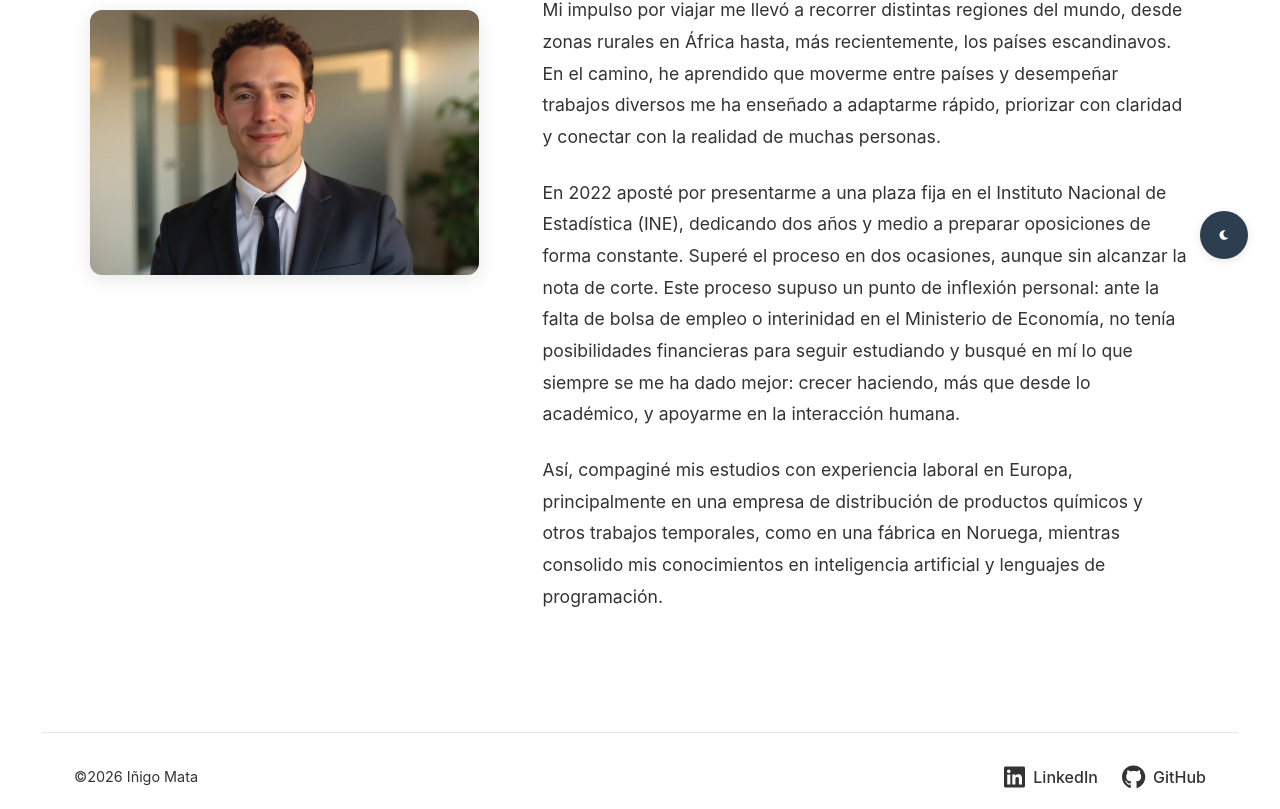
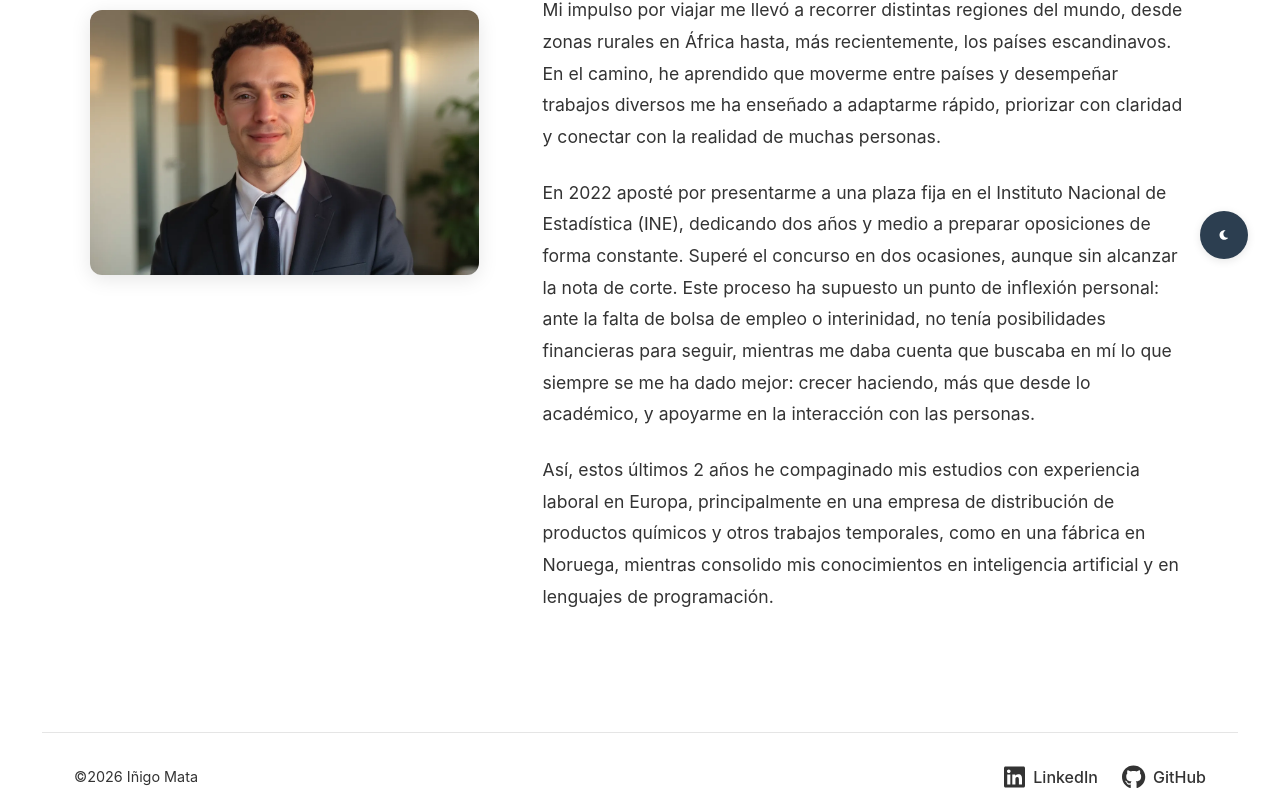
Before and after one commit to iata-lab/iata-lab.github.io, a React (Vite) app: page /#/ in a window 1280 px wide. Shown: the part 509-1318 px from the top of the page. Built offline with nearby package versions, Linux system fonts and the light colour scheme.

Commit message:
Fix spelling and enhance clarity in Home.jsx
Corrected spelling errors and improved sentence structure for clarity.

```diff
--- a/src/pages/Home.jsx
+++ b/src/pages/Home.jsx
@@ -19,7 +19,7 @@ const Home = () => {
   <p>
     He trabajado en el Programa de las Naciones Unidas en Chile, en
     Banca de Inversión y también en la industria automovilística, donde
-    desarolle una mentalidad analítica y una visión estratégica
+    desarrolle una mentalidad analítica y una visión estratégica
     transversal que marcan mi forma de entender el entorno empresarial.
   </p>
   <p>
@@ -30,21 +30,22 @@ const Home = () => {
     priorizar con claridad y conectar con la realidad de muchas personas.
   </p>
   <p>
-    En 2022 aposté por presentarme a una plaza fija en el Instituto Nacional
-    de Estadística (INE), dedicando dos años y medio a preparar oposiciones
-    de forma constante. Superé el proceso en dos ocasiones, aunque sin
-    alcanzar la nota de corte. Este proceso supuso un punto de inflexión
-    personal: ante la falta de bolsa de empleo o interinidad en el Ministerio
-    de Economía, no tenía posibilidades financieras para seguir estudiando y
-    busqué en mí lo que siempre se me ha dado mejor: crecer haciendo, más que
-    desde lo académico, y apoyarme en la interacción humana.
+    En 2022 aposté por presentarme a una plaza fija en el Instituto
+    Nacional de Estadística (INE), dedicando dos años y medio a preparar
+    oposiciones de forma constante. Superé el concurso en dos ocasiones,
+    aunque sin alcanzar la nota de corte. Este proceso ha supuesto un punto
+    de inflexión personal: ante la falta de bolsa de empleo o interinidad,
+    no tenía posibilidades financieras para seguir, mientras me daba cuenta
+    que buscaba en mí lo que siempre se me ha dado mejor: crecer haciendo,
+    más que desde lo académico, y apoyarme en la interacción con las
+    personas.
   </p>
   <p>
-    Así, compaginé mis estudios con experiencia laboral en Europa,
-    principalmente en una empresa de distribución de productos químicos y
-    otros trabajos temporales, como en una fábrica en Noruega, mientras
-    consolido mis conocimientos en inteligencia artificial y lenguajes de
-    programación.
+    Así, estos últimos 2 años he compaginado mis estudios con experiencia
+    laboral en Europa, principalmente en una empresa de distribución de
+    productos químicos y otros trabajos temporales, como en una fábrica en
+    Noruega, mientras consolido mis conocimientos en inteligencia
+    artificial y en lenguajes de programación.
   </p>
 </div>
       </article>
```
